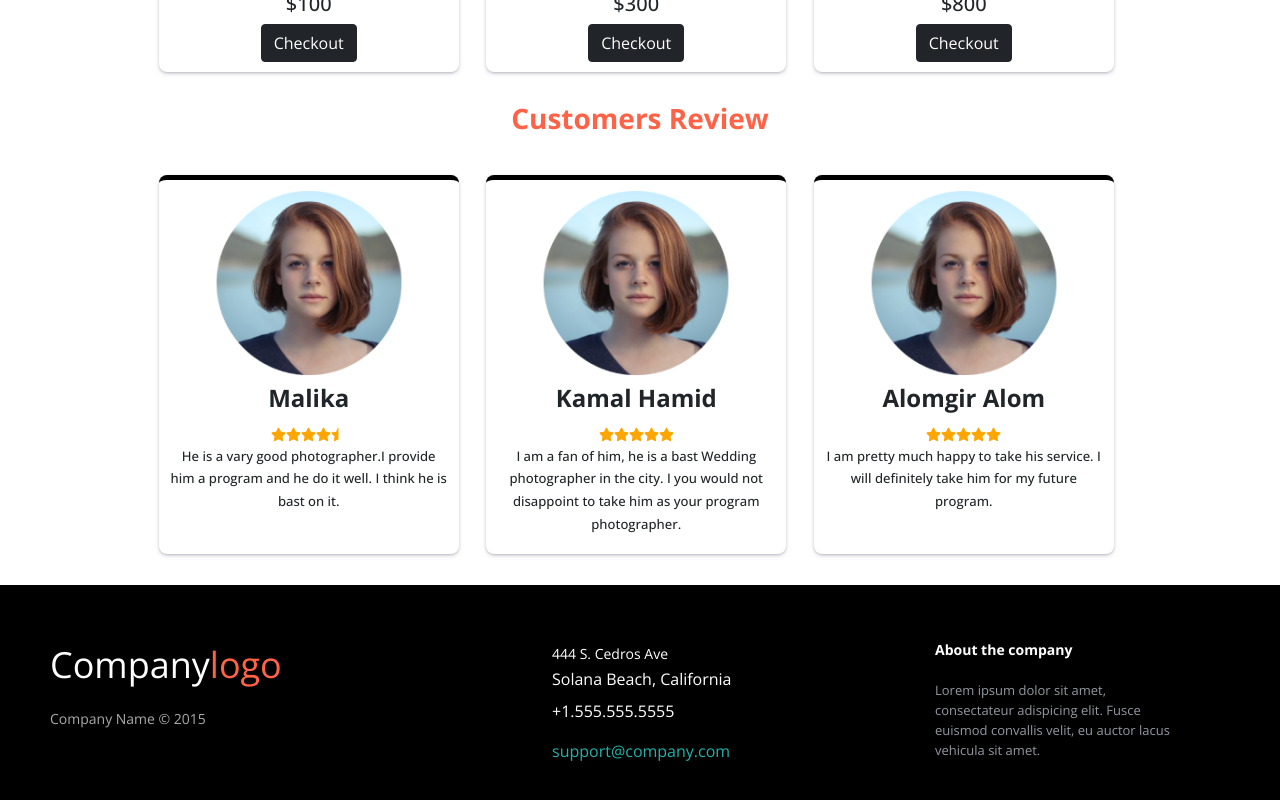
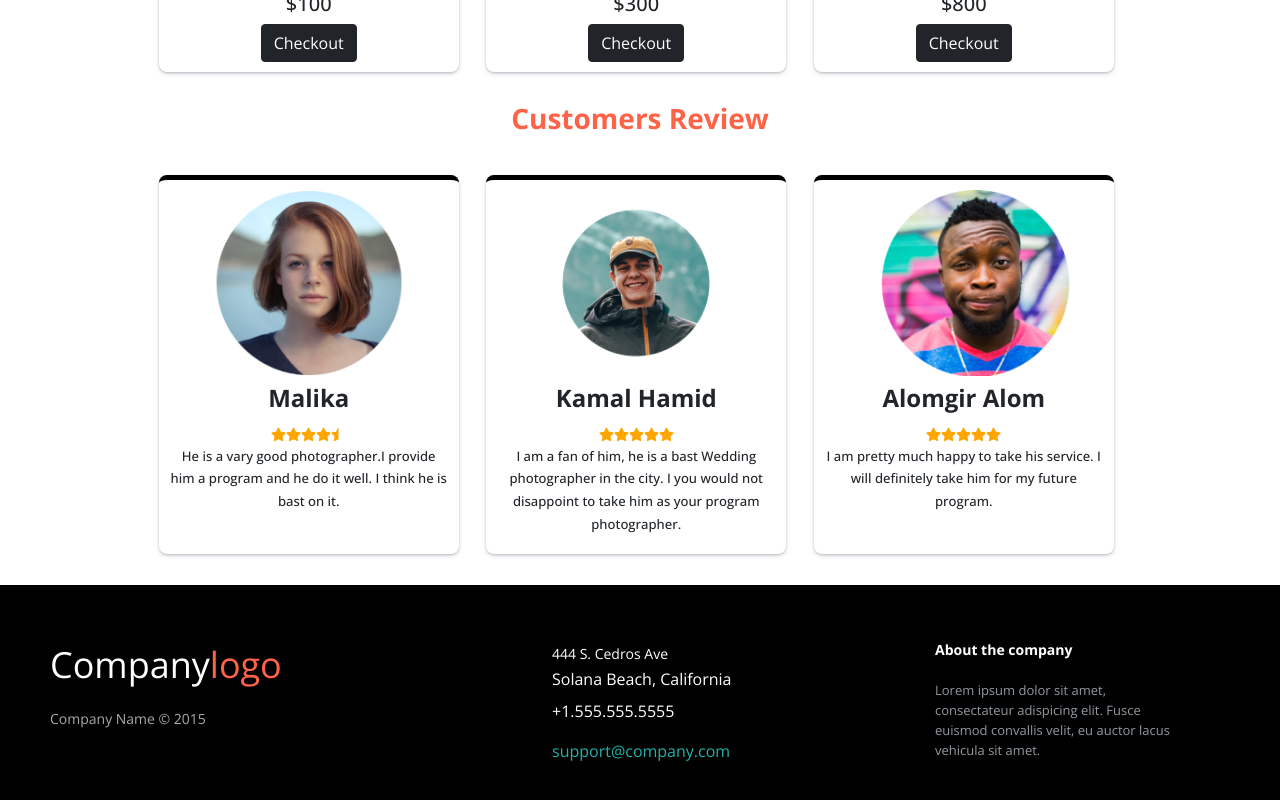
Before and after one commit to anwar-7/independent-service-provider-anwarul1, a React (Create React App) app: page / in a window 1280 px wide. Shown: the part 1020-1820 px from the top of the page. Built offline with nearby package versions, Linux system fonts and the light colour scheme; no server answers.

Commit message:
update rebiew section and complite home section

```diff
--- a/src/components/Home/Home.js
+++ b/src/components/Home/Home.js
@@ -7,6 +7,8 @@ import service2 from '../../images/service2.png';
 import service3 from '../../images/service3.png';
 import banner1 from '../../images/banner/banner1.png';
 import review1 from '../../images/review/review1.png';
+import review2 from '../../images/review/review2.png';
+import review3 from '../../images/review/review3.png';
 import { HiBadgeCheck } from 'react-icons/hi';
 import { FaStar, FaStarHalf } from 'react-icons/fa';
 
@@ -163,7 +165,7 @@ const Home = () => {
               </div>
             </div>
             <div className="project-card-body text-center">
-              <img className=" img-fluid rounded" src={review1} alt="" />
+              <img className=" img-fluid rounded" src={review2} alt="" />
               <h4 className=" mt-2">
                 <span className=" fs-4 fw-bold">Kamal Hamid</span>
               </h4>
@@ -185,7 +187,7 @@ const Home = () => {
               </div>
             </div>
             <div className="project-card-body text-center">
-              <img className=" img-fluid rounded" src={review1} alt="" />
+              <img className=" img-fluid rounded" src={review3} alt="" />
               <h4 className=" mt-2">
                 <span className=" fs-4 fw-bold">Alomgir Alom</span>
               </h4>
```
Also changed, not shown: src/images/review/review2.png (added), src/images/review/review3.png (added).
